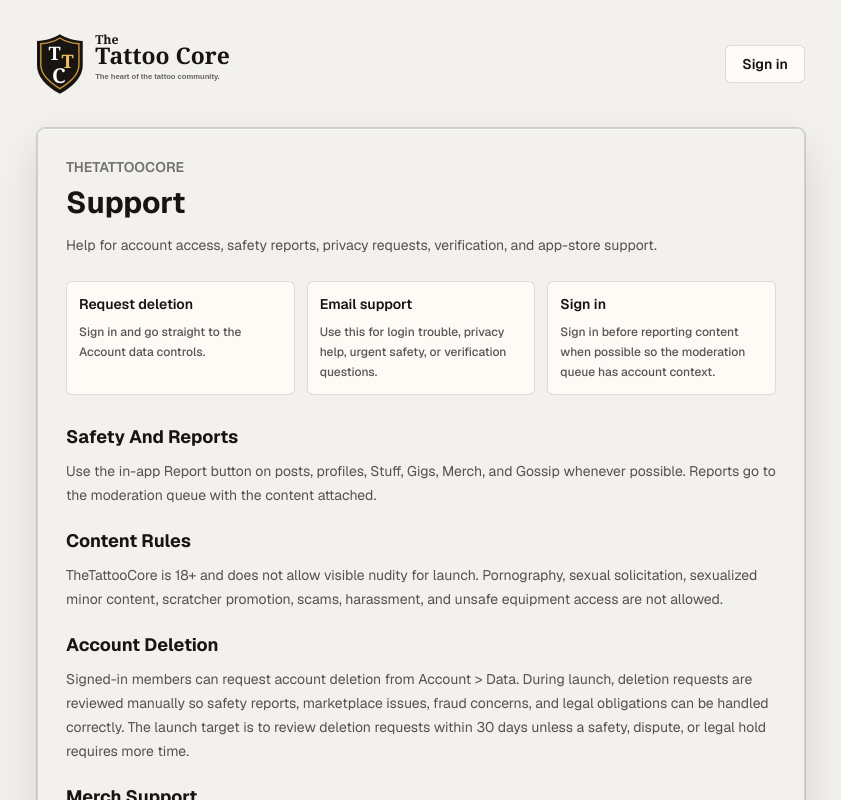
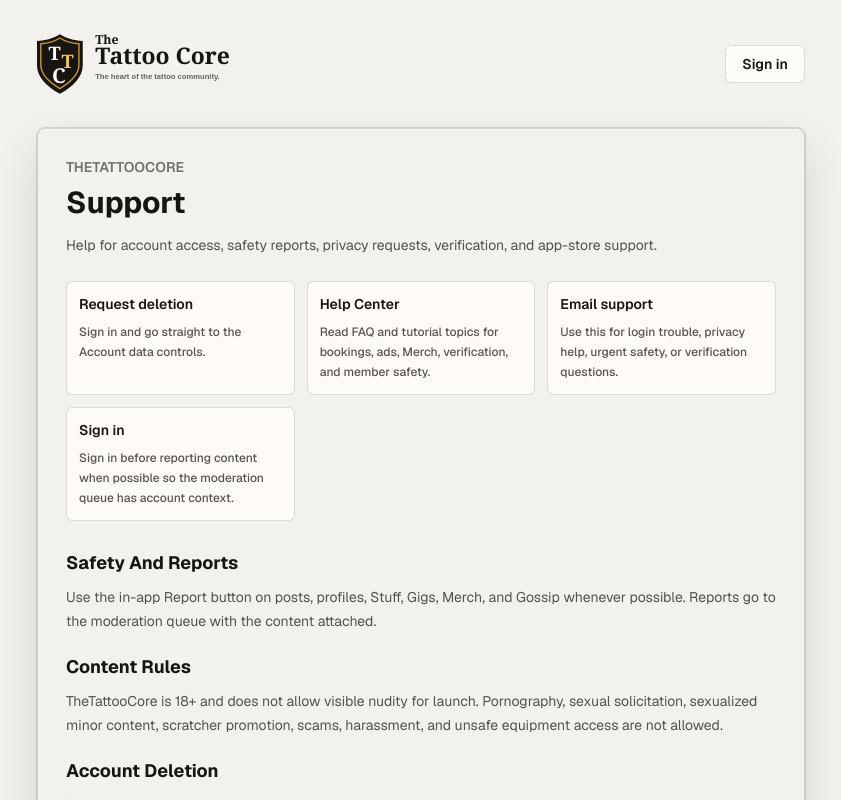
Before and after one commit to lobosdesigns/thetattoocore, a Next.js app: page /support in a window 1280 px wide. Shown: the top 800 px of the page, without its empty margins (219-1060 px from the left). Built offline with nearby package versions, Linux system fonts and the light colour scheme; no server answers.

Commit message:
Add public help center foundation

```diff
--- a/scripts/smoke-public-routes.mjs
+++ b/scripts/smoke-public-routes.mjs
@@ -360,15 +360,32 @@ const checks = [
     status: [200],
     includes: [
       "Support",
+      "Help Center",
+      'href="/help"',
       "Request deletion",
       "/login?return_to=%2Faccount%23data-settings",
       "visible nudity",
       "Merch checkout is limited during launch",
       "How-To Library",
-      "FAQ and screenshot tutorials",
+      "FAQ and screenshot tutorial topics",
       "support@thetattoocore.com",
       'href="/terms"',
       'href="/privacy"',
+    ],
+  },
+  {
+    path: "/help",
+    status: [200],
+    includes: [
+      "Help Center",
+      "Tutorial Library",
+      "Article Comments",
+      "booking deposits",
+      "create an ad and use ad credits",
+      "set up Merch products",
+      "submit artist, studio, or vendor verification",
+      "pin official",
+      "support@thetattoocore.com",
     ],
   },
   {
--- /dev/null
+++ b/src/app/help/page.tsx
@@ -0,0 +1,158 @@
+import Link from "next/link";
+import type { Metadata } from "next";
+import { LogoLockup } from "../logo-mark";
+import { siteName, supportEmail } from "@/lib/site";
+
+export const metadata: Metadata = {
+  description:
+    "TheTattooCore Help Center for account setup, verification, bookings, ads, Merch, Stuff, Gigs, Stories, DMs, and safety basics.",
+  title: "Help Center",
+};
+
+const helpCategories = [
+  {
+    description:
+      "Profile setup, profile photo, banner image, bio, website links, social links, shop links, light or dark mode, and account data controls.",
+    title: "Account And Profile",
+    topics: ["Edit profile", "Profile links", "Privacy basics"],
+  },
+  {
+    description:
+      "Artist, studio, and vendor approval steps, what documents to prepare, resubmission basics, and why unlicensed work is not allowed.",
+    title: "Verification",
+    topics: ["Artist review", "Studio review", "Vendor review"],
+  },
+  {
+    description:
+      "Appointment request basics, time-slot setup, deposit expectations, cancellation rules, calendar files, and future calendar connection guidance.",
+    title: "Bookings",
+    topics: ["Set availability", "Request appointments", "Deposits"],
+  },
+  {
+    description:
+      "Creating ads, choosing placements, using ad credits, reading campaign status, and keeping promotions inside the content rules.",
+    title: "Advertising",
+    topics: ["Create ads", "Ad credits", "Campaign review"],
+  },
+  {
+    description:
+      "Merch product setup, seller review, Stuff listings, public browsing, approved buyer interactions, fulfillment, refunds, and dispute basics.",
+    title: "Merch And Stuff",
+    topics: ["Merch setup", "Stuff listings", "Order support"],
+  },
+  {
+    description:
+      "Posting to 4U, Gossip, Gigs, Stories, and DMs, including media uploads, comments, reports, blocking, and no-visible-nudity launch rules.",
+    title: "Posting And Safety",
+    topics: ["4U and Gossip", "Stories and DMs", "Reports"],
+  },
+] as const;
+
+const articlePlans = [
+  "How to set up an artist profile and link a studio",
+  "How to submit artist, studio, or vendor verification",
+  "How to create appointment types, time slots, and booking deposits",
+  "How to create an ad and use ad credits",
+  "How to set up Merch products and handle orders",
+  "How to create Stuff listings, Gigs, Stories, and DMs safely",
+] as const;
+
+export default function HelpCenterPage() {
+  return (
+    <main className="ttc-page min-h-screen px-4 py-8">
+      <article className="mx-auto max-w-5xl">
+        <div className="mb-8 flex items-center justify-between gap-4">
+          <Link href="/" aria-label={`${siteName} home`}>
+            <LogoLockup />
+          </Link>
+          <Link
+            className="ttc-surface rounded-md border px-4 py-2 text-sm font-semibold"
+            href="/support"
+          >
+            Support
+          </Link>
+        </div>
+
+        <section className="ttc-card ttc-page-panel rounded-lg border border-[var(--card-rim)] p-5 sm:p-7">
+          <p className="text-sm font-semibold uppercase text-[var(--muted-strong)]">
+            {siteName}
+          </p>
+          <h1 className="mt-2 text-3xl font-bold">Help Center</h1>
+          <p className="mt-3 max-w-3xl text-sm leading-6 text-[var(--muted)]">
+            Tutorials, FAQ, and member support for using TheTattooCore. This
+            library is starting with the main launch areas first, then will grow
+            into screenshot walkthroughs, short clips, and searchable answers.
+          </p>
+
+          <div className="mt-7 grid gap-4 md:grid-cols-2">
+            {helpCategories.map((category) => (
+              <section
+                className="ttc-surface rounded-lg border border-[var(--card-rim)] p-4"
+                key={category.title}
+              >
+                <h2 className="text-lg font-bold">{category.title}</h2>
+                <p className="mt-2 text-sm leading-6 text-[var(--muted)]">
+                  {category.description}
+                </p>
+                <div className="mt-4 flex flex-wrap gap-2">
+                  {category.topics.map((topic) => (
+                    <span
+                      className="rounded-full border border-[var(--card-rim)] px-3 py-1 text-xs font-semibold text-[var(--muted-strong)]"
+                      key={topic}
+                    >
+                      {topic}
+                    </span>
+                  ))}
+                </div>
+              </section>
+            ))}
+          </div>
+
+          <section className="mt-7 rounded-lg border border-[var(--card-rim)] p-4">
+            <h2 className="text-lg font-bold">Tutorial Library</h2>
+            <p className="mt-2 text-sm leading-6 text-[var(--muted)]">
+              These are the first screenshot tutorials planned for launch
+              support. Articles will be public when safe, and account-specific
+              questions will stay in private support.
+            </p>
+            <ul className="mt-4 grid gap-2 text-sm leading-6 text-[var(--muted)] md:grid-cols-2">
+              {articlePlans.map((article) => (
+                <li
+                  className="rounded-md border border-[var(--card-rim)] bg-[var(--surface-subtle)] px-3 py-2"
+                  key={article}
+                >
+                  {article}
+                </li>
+              ))}
+            </ul>
+          </section>
+
+          <section className="ttc-surface mt-7 rounded-lg border border-[var(--card-rim)] p-4">
+            <h2 className="text-lg font-bold">Article Comments</h2>
+            <p className="mt-2 text-sm leading-6 text-[var(--muted)]">
+              Help articles will support signed-in member comments for deeper
+              questions. Moderators will be able to answer, pin official
+              replies, hide unsafe comments, close sensitive policy discussions,
+              and turn repeated questions into new FAQ entries.
+            </p>
+          </section>
+
+          <div className="mt-7 flex flex-col gap-3 text-sm font-semibold sm:flex-row">
+            <Link
+              className="ttc-surface inline-flex h-10 items-center justify-center rounded-md border px-4"
+              href="/support"
+            >
+              Contact support
+            </Link>
+            <a
+              className="ttc-surface inline-flex h-10 items-center justify-center rounded-md border px-4"
+              href={`mailto:${supportEmail}`}
+            >
+              {supportEmail}
+            </a>
+          </div>
+        </section>
+      </article>
+    </main>
+  );
+}
--- a/src/app/robots.ts
+++ b/src/app/robots.ts
@@ -5,7 +5,7 @@ export default function robots(): MetadataRoute.Robots {
   return {
     rules: [
       {
-        allow: ["/", "/gigs/", "/merch/", "/p/", "/stuff/", "/support", "/t/", "/u/"],
+        allow: ["/", "/gigs/", "/help", "/merch/", "/p/", "/stuff/", "/support", "/t/", "/u/"],
         disallow: [
           "/account",
           "/admin",
--- a/src/app/sitemap.ts
+++ b/src/app/sitemap.ts
@@ -49,6 +49,12 @@ export default async function sitemap(): Promise<MetadataRoute.Sitemap> {
       lastModified: now,
       priority: 0.4,
       url: `${siteUrl}/privacy`,
+    },
+    {
+      changeFrequency: "monthly",
+      lastModified: now,
+      priority: 0.5,
+      url: `${siteUrl}/help`,
     },
     {
       changeFrequency: "monthly",
--- a/src/app/support/page.tsx
+++ b/src/app/support/page.tsx
@@ -37,7 +37,7 @@ const sections = [
   },
   {
     body:
-      "A fuller Help Center will add FAQ and screenshot tutorials for bookings, ads, Merch setup, verification, Stuff, Gigs, Stories, DMs, and account settings. Until then, email support with the feature name and where you got stuck.",
+      "The Help Center is starting with FAQ and screenshot tutorial topics for bookings, ads, Merch setup, verification, Stuff, Gigs, Stories, DMs, and account settings. Email support with the feature name and where you got stuck if the guide you need is not live yet.",
     title: "How-To Library",
   },
 ] as const;
@@ -47,6 +47,11 @@ const quickActions = [
     body: "Sign in and go straight to the Account data controls.",
     href: "/login?return_to=%2Faccount%23data-settings",
     label: "Request deletion",
+  },
+  {
+    body: "Read FAQ and tutorial topics for bookings, ads, Merch, verification, and member safety.",
+    href: "/help",
+    label: "Help Center",
   },
   {
     body: "Use this for login trouble, privacy help, urgent safety, or verification questions.",
```
Also changed, not shown: 1 other file (tests, documents, lock files or other folders).
